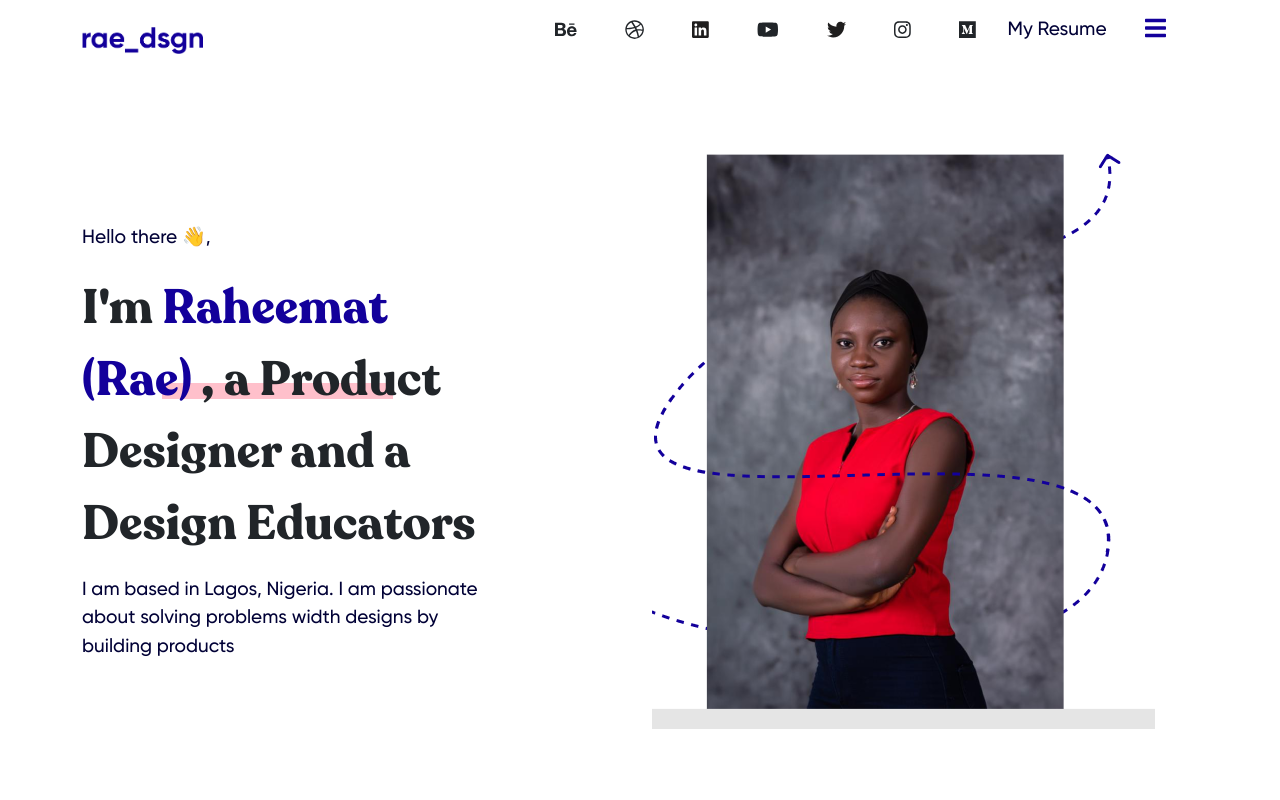
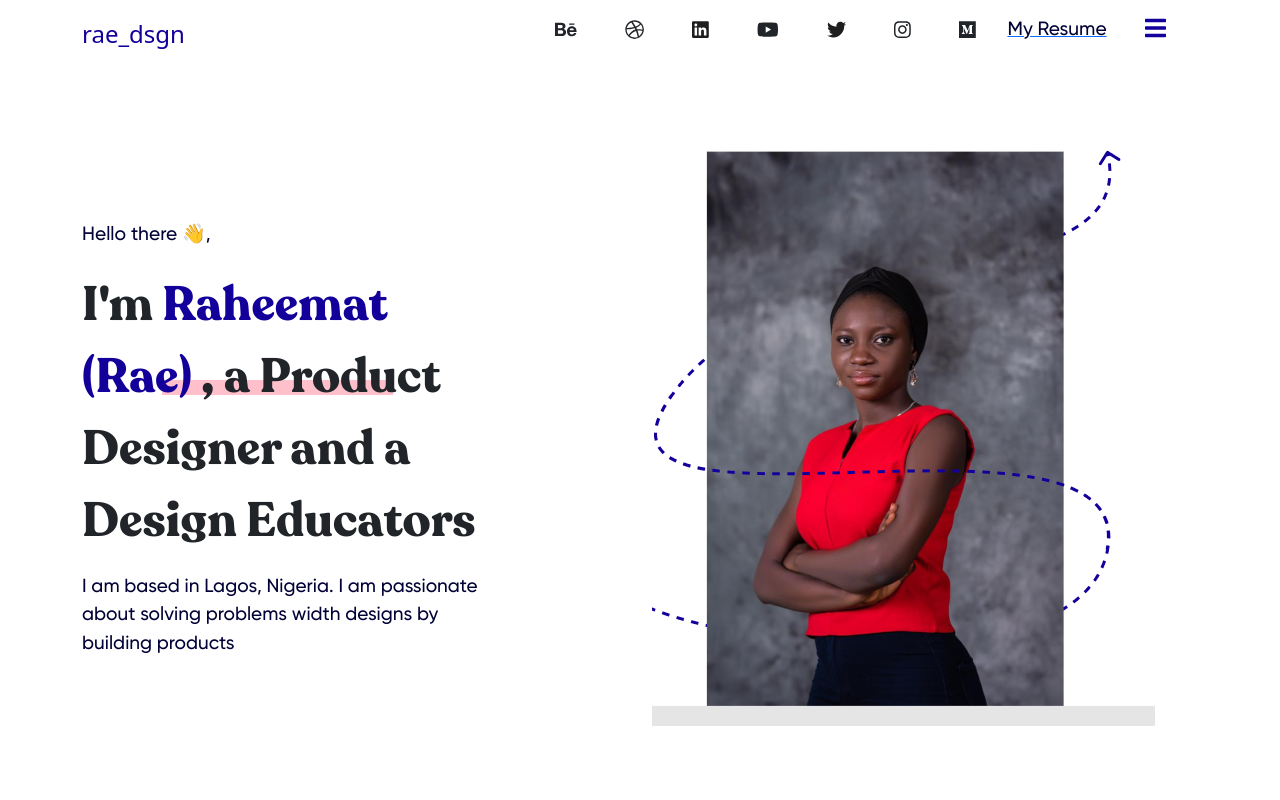
Before and after one commit to yhoungdev/Rae-portfolio, a website: page index.html in a window 1280 px wide. Shown: the top 800 px of the page. Drawn offline with nearby package versions, Linux system fonts and the light colour scheme; files whose address does not match are found by name.

Commit message:
more adjustment

```diff
--- a/index.html
+++ b/index.html
@@ -4,6 +4,7 @@
     <meta charset="UTF-8">
     <meta http-equiv="X-UA-Compatible" content="IE=edge">
     <meta name="description" content="My personal portfolio site">
+
     <meta name="viewport" content="width=device-width, initial-scale=1.0">
     <link rel="shortcut icon" href="./src/images/logo.png" type="image/x-icon">
     <link rel="stylesheet" href="./src/styles/index.css">
@@ -56,7 +57,7 @@
            <div class="head">
 
             <div class="logo">
-                <img src="./src/images/logo.png" alt="" width="40%" class="mt-0">
+                <h4>rae_dsgn</h4>
             </div>
 
             <!--header -->
@@ -81,7 +82,13 @@
 
                 </ul>
                 <span class='flex'>
-                    <small class="text ">My Resume</small>
+                    <a href="https://docs.google.com/document/d/1jPqxL4BbSevX36uQKO4ZuJZkmW8NQ93o3UInGmvLotc/edit"
+                    target="_blank">
+
+                        <small class="text ">My Resume</small>
+
+                    </a>
+
                     <i class="fas fa-bars "></i>
 
 
--- a/src/styles/index.scss
+++ b/src/styles/index.scss
@@ -39,6 +39,10 @@ body {
     color: var(--title);
     font-family: Gilroy;
 
+}
+
+.logo h4 {
+    color: var(--btn);
 }
 
 ul {
@@ -110,6 +114,7 @@ ul {
     right: 0;
     left: 0;
     justify-content: center;
+    display: none;
 
      .loader-header {
          color: #fff !important;
```
Also changed, not shown: src/styles/index.css, 1 other file.
